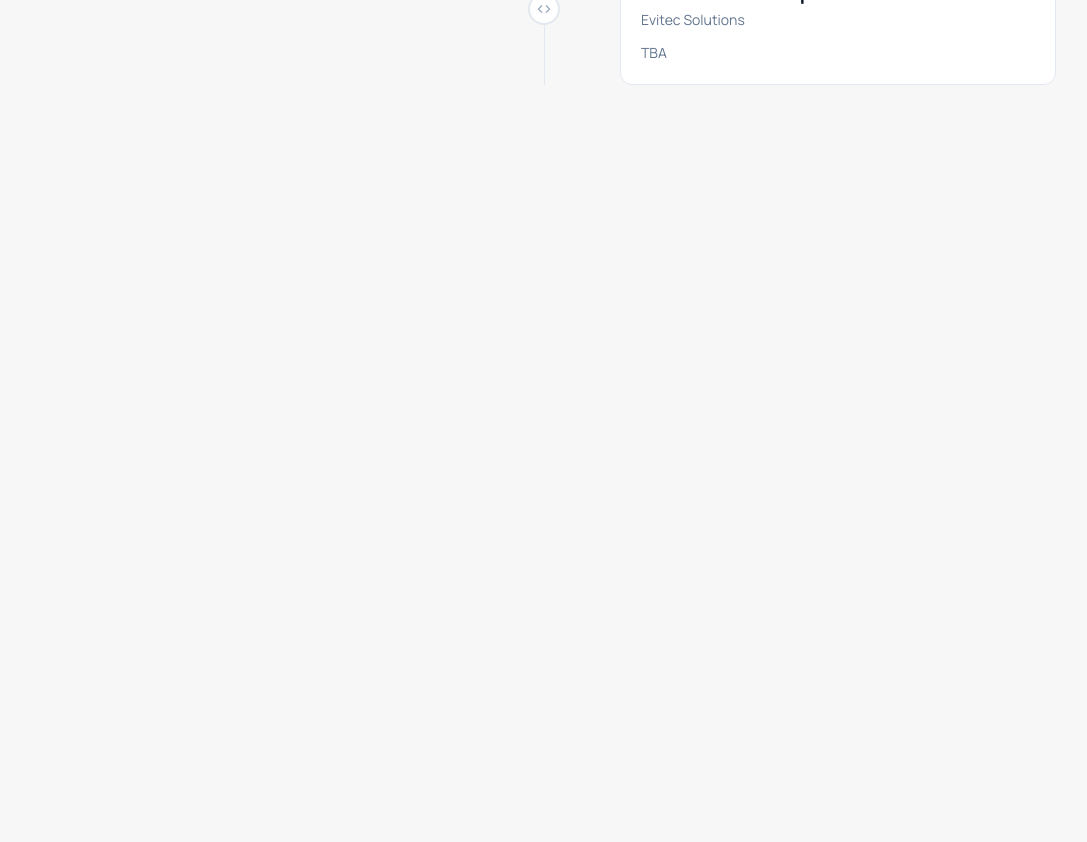
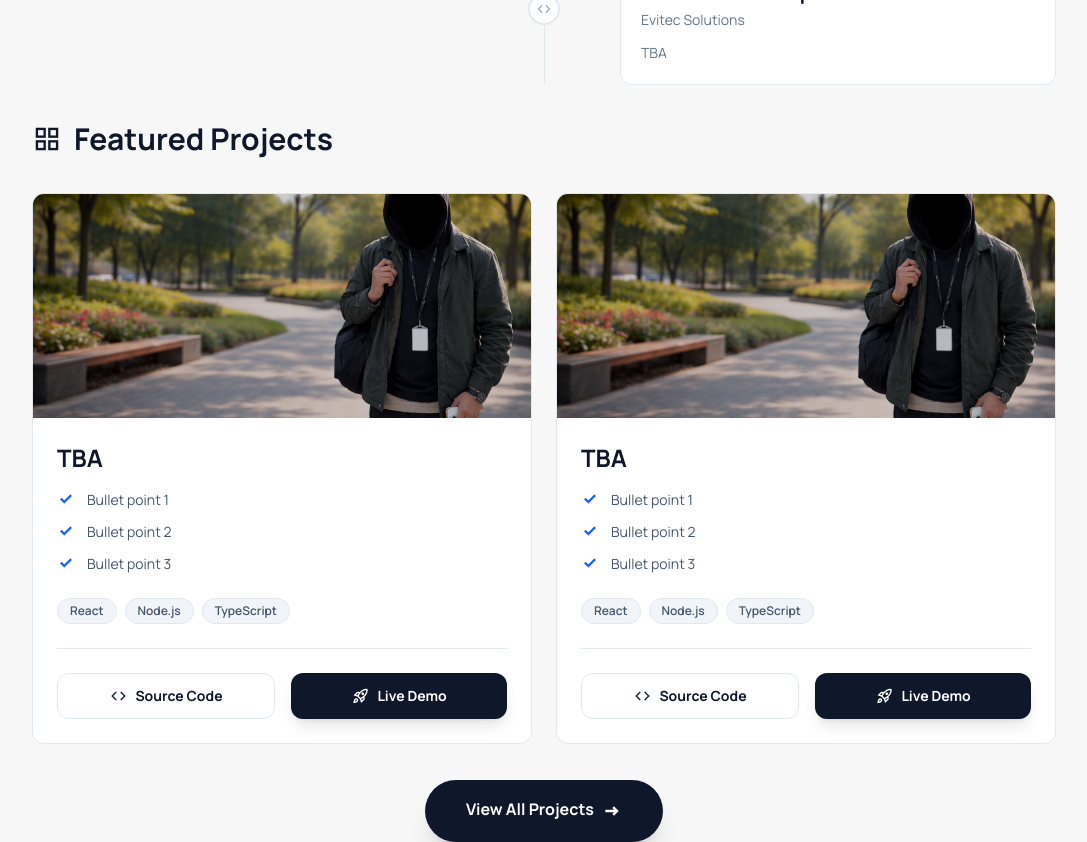
Before and after one commit to jarkmaen/portfolio, a React (Vite) app in the folder frontend/: page / in a window 1280 px wide. Shown: the part 1900-2742 px from the top of the page, without its empty margins (96-1183 px from the left). Before the commit the page ends 1985 px from the top, so only its background shows below. Built offline with nearby package versions, Linux system fonts and the light colour scheme.

Commit message:
added FeaturedProjects component

```diff
--- /dev/null
+++ b/frontend/src/components/FeaturedProjects.tsx
@@ -0,0 +1,44 @@
+import ProjectCard from "./ProjectCard";
+
+const FeaturedProjects = () => {
+    return (
+        <>
+            <div className="dark:text-white flex gap-3 items-center text-slate-900">
+                <span className="material-symbols-outlined select-none text-3xl!">
+                    grid_view
+                </span>
+                <h4 className="font-bold text-3xl">Featured Projects</h4>
+            </div>
+            <div className="gap-6 grid grid-cols-2">
+                <ProjectCard
+                    bulletPoints={[
+                        "Bullet point 1",
+                        "Bullet point 2",
+                        "Bullet point 3"
+                    ]}
+                    techLabels={["React", "Node.js", "TypeScript"]}
+                    title="TBA"
+                />
+                <ProjectCard
+                    bulletPoints={[
+                        "Bullet point 1",
+                        "Bullet point 2",
+                        "Bullet point 3"
+                    ]}
+                    techLabels={["React", "Node.js", "TypeScript"]}
+                    title="TBA"
+                />
+            </div>
+            <div className="flex justify-center">
+                <button className="bg-slate-900 border border-transparent cursor-pointer dark:bg-surface-dark dark:border-dark flex font-bold gap-2 group hover:bg-slate-800 hover:dark:bg-surface-dark hover:dark:border-white/50 px-10 py-4 rounded-full shadow-slate-900/10 shadow-xl text-white transition">
+                    <span>View All Projects</span>
+                    <span className="font-bold! group-hover:translate-x-1 material-symbols-outlined text-xl! transition">
+                        arrow_right_alt
+                    </span>
+                </button>
+            </div>
+        </>
+    );
+};
+
+export default FeaturedProjects;
--- a/frontend/src/components/Home.tsx
+++ b/frontend/src/components/Home.tsx
@@ -1,4 +1,5 @@
 import Experience from "./Experience";
+import FeaturedProjects from "./FeaturedProjects";
 import Hero from "./Hero";
 import TechStack from "./TechStack";
 
@@ -8,6 +9,7 @@ const Home = () => {
             <Hero />
             <TechStack />
             <Experience />
+            <FeaturedProjects />
         </div>
     );
 };
--- /dev/null
+++ b/frontend/src/components/ProjectCard.tsx
@@ -0,0 +1,64 @@
+import image from "../assets/images/image.png";
+import { NavLink } from "react-router-dom";
+
+type Props = {
+    bulletPoints: string[];
+    techLabels: string[];
+    title: string;
+};
+
+const ProjectCard = ({ bulletPoints, techLabels, title }: Props) => {
+    return (
+        <div className="card group overflow-hidden">
+            <div className="h-56 overflow-hidden relative">
+                <img
+                    className="duration-500 group-hover:scale-105 h-full object-cover transition w-full"
+                    src={image}
+                />
+                <div className="absolute bg-black/20 group-hover:bg-black/0 inset-0 transition"></div>
+            </div>
+            <div className="p-6">
+                <span className="block dark:text-white font-bold mb-4 text-slate-900 text-2xl">
+                    {title}
+                </span>
+                <ul className="dark:text-slate-300 flex flex-col gap-3 text-slate-600 text-sm mb-6">
+                    {bulletPoints.map((bulletPoint, idx) => (
+                        <li className="flex gap-3" key={idx}>
+                            <span className="dark:text-accent-dark font-bold! material-symbols-outlined select-none text-[18px]! text-accent-light">
+                                check
+                            </span>
+                            <span>{bulletPoint}</span>
+                        </li>
+                    ))}
+                </ul>
+                <div className="flex flex-wrap gap-2">
+                    {techLabels.map((label, idx) => (
+                        <span
+                            className="bg-slate-100 border border-light dark:bg-white/5 dark:border-dark dark:text-slate-300 font-semibold px-3 py-1 rounded-full text-slate-600 text-xs"
+                            key={idx}
+                        >
+                            {label}
+                        </span>
+                    ))}
+                </div>
+                <hr className="border-light dark:border-dark my-6" />
+                <div className="flex gap-4">
+                    <button className="bg-white border border-light cursor-pointer dark:bg-white/5 dark:border-dark dark:text-white flex flex-1 font-bold gap-2 hover:bg-slate-50 hover:dark:bg-white/10 items-center justify-center px-5 py-3 rounded-xl text-slate-900 text-sm transition">
+                        <span className="material-symbols-outlined text-[18px]!">
+                            code
+                        </span>
+                        <NavLink to="#">Source Code</NavLink>
+                    </button>
+                    <button className="bg-slate-900 border-transparent cursor-pointer dark:bg-white dark:text-slate-900 flex flex-1 font-bold gap-2 hover:bg-slate-800 hover:dark:bg-white/90 items-center justify-center px-5 py-3 rounded-xl shadow-slate-900/10 shadow-lg text-sm text-white transition">
+                        <span className="material-symbols-outlined text-[18px]!">
+                            rocket_launch
+                        </span>
+                        <NavLink to="#">Live Demo</NavLink>
+                    </button>
+                </div>
+            </div>
+        </div>
+    );
+};
+
+export default ProjectCard;
--- a/frontend/src/style.css
+++ b/frontend/src/style.css
@@ -22,5 +22,7 @@
     --background-color-surface-dark: #18181b;
     --border-color-dark: #27272a;
     --border-color-light: #e2e8f0;
+    --color-accent-dark: #3b82f6;
+    --color-accent-light: #155dfc;
     --font-manrope: "Manrope", sans-serif;
 }
```
